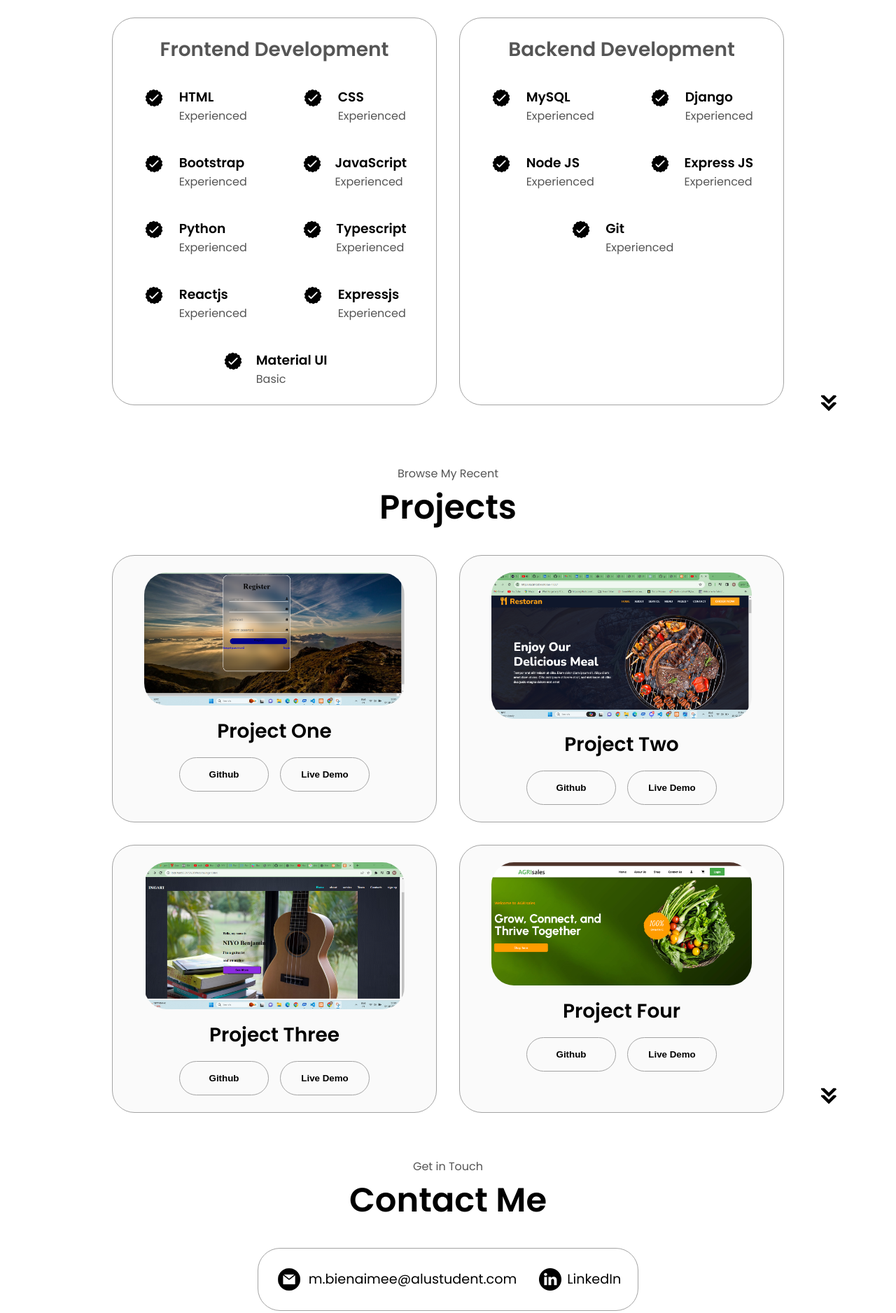
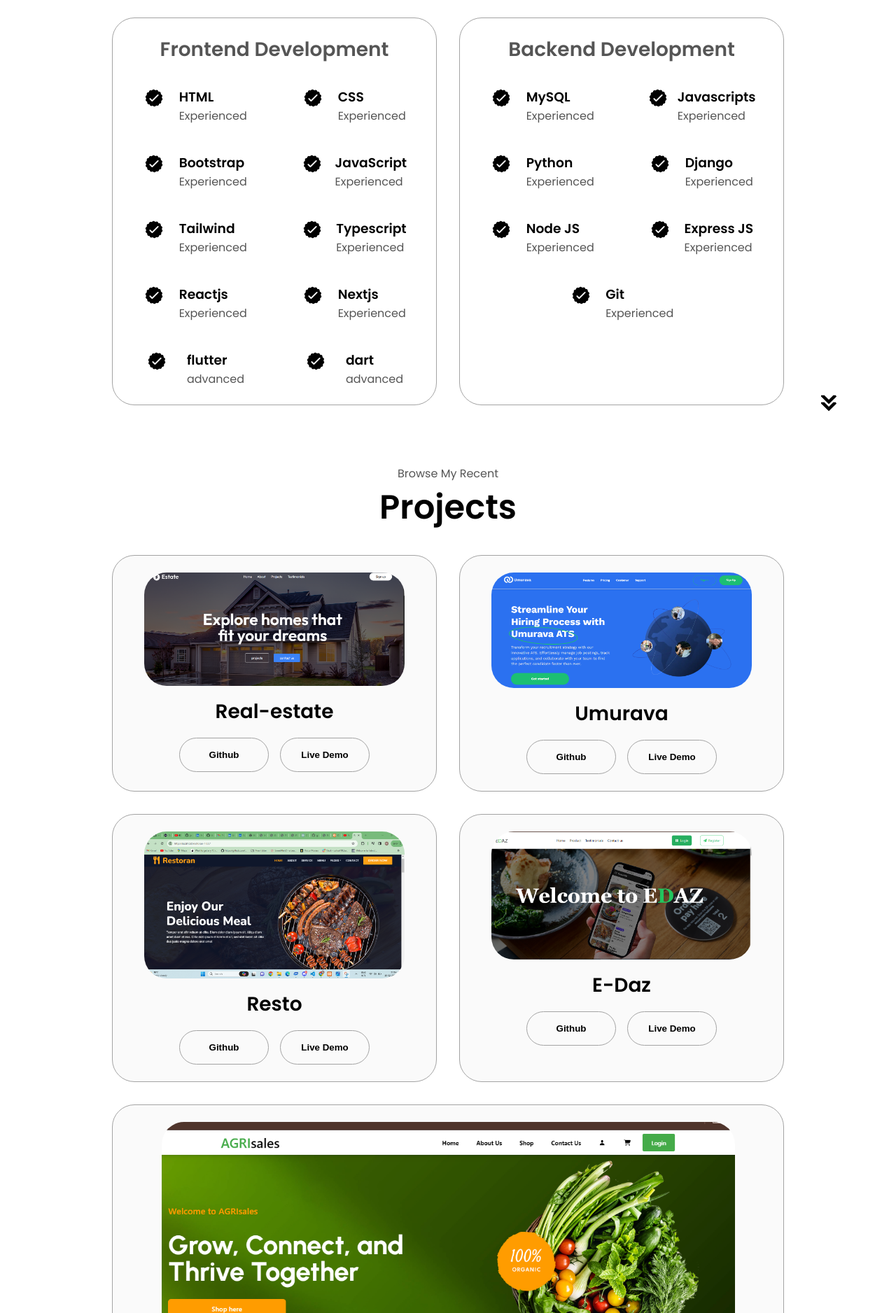
Before and after one commit to mbienaimee/Resume, a plain HTML site: page index.html in a window 1280 px wide. Shown: the part 1800-3676 px from the top of the page at 70% size. Drawn offline with Linux system fonts and the light colour scheme; files whose address does not match are found by name.

Commit message:
portifolio update

```diff
--- a/index.html
+++ b/index.html
@@ -47,7 +47,7 @@
         <div class="btn-container">
           <button
             class="btn btn-color-2"
-            onclick="window.open('/Resume.pdf')"
+            onclick="window.open('/resume1.pdf')"
           >
             Download CV
           </button>
@@ -95,7 +95,7 @@
                 class="icon"
               />
               <h3>Experience</h3>
-              <p>6 months <br />Fullstack</p>
+              <p>1+ year <br />Fullstack</p>
             </div>
             <div class="details-container">
               <img
@@ -176,17 +176,18 @@
                   <p>Experienced</p>
                 </div>
               </article>
-              <article>
+                <article>
                 <img
                   src="./assets/checkmark.png"
                   alt="Experience icon"
                   class="icon"
                 />
                 <div>
-                  <h3>Python</h3>
+                  <h3>Tailwind</h3>
                   <p>Experienced</p>
                 </div>
               </article>
+
               <article>
                 <img
                   src="./assets/checkmark.png"
@@ -216,7 +217,7 @@
                   class="icon"
                 />
                 <div>
-                  <h3>Expressjs</h3>
+                  <h3>Nextjs</h3>
                   <p>Experienced</p>
                 </div>
               </article>
@@ -227,8 +228,19 @@
                   class="icon"
                 />
                 <div>
-                  <h3>Material UI</h3>
-                  <p>Basic</p>
+                  <h3>flutter</h3>
+                  <p>advanced</p>
+                </div>
+              </article>
+                <article>
+                <img
+                  src="./assets/checkmark.png"
+                  alt="Experience icon"
+                  class="icon"
+                />
+                <div>
+                  <h3>dart</h3>
+                  <p>advanced</p>
                 </div>
               </article>
             </div>
@@ -244,6 +256,30 @@
                 />
                 <div>
                   <h3>MySQL</h3>
+                  <p>Experienced</p>
+                </div>
+              </article>
+
+                <article>
+                <img
+                  src="./assets/checkmark.png"
+                  alt="Experience icon"
+                  class="icon"
+                />
+                <div>
+                  <h3>Javascripts</h3>
+                  <p>Experienced</p>
+                </div>
+              </article>
+
+                 <article>
+                <img
+                  src="./assets/checkmark.png"
+                  alt="Experience icon"
+                  class="icon"
+                />
+                <div>
+                  <h3>Python</h3>
                   <p>Experienced</p>
                 </div>
               </article>
@@ -306,69 +342,124 @@
     <section id="projects">
       <p class="section__text__p1">Browse My Recent</p>
       <h1 class="title">Projects</h1>
+
+
+
+
+
+
+
+
+
+
+
       <div class="experience-details-container">
         <div class="about-containers">
-          <div class="details-container color-container">
+
+           <div class="details-container color-container">
             <div class="article-container">
               <img
-                src="./assets/validimage.png"
-                alt="Project 1"
+                src="./assets/real estate.png"
+                alt="Real-estate"
                 class="project-img"
               />
             </div>
-            <h2 class="experience-sub-title project-title">Project One</h2>
+            <h2 class="experience-sub-title project-title">Real-estate</h2>
             <div class="btn-container">
               <button
                 class="btn btn-color-2 project-btn"
-                onclick="location.href='https://github.com/mbienaimee/crude_application'"
+                onclick="location.href='https://github.com/mbienaimee/Real-estate'"
               >
                 Github
               </button>
               <button
                 class="btn btn-color-2 project-btn"
-                onclick="location.href='https://github.com/mbienaimee/crude_application'"
+                onclick="location.href='https://github.com/mbienaimee/Real-estate'"
               >
                 Live Demo
               </button>
             </div>
           </div>
+
+
+
+
+
           <div class="details-container color-container">
             <div class="article-container">
               <img
-                src="./assets/rest.png"
-                alt="Project 2"
+                src="./assets/umurava.png"
+                alt="Umurava"
                 class="project-img"
               />
             </div>
-            <h2 class="experience-sub-title project-title">Project Two</h2>
+            <h2 class="experience-sub-title project-title">Umurava</h2>
             <div class="btn-container">
               <button
                 class="btn btn-color-2 project-btn"
-                onclick="location.href='https://github.com/mbienaimee/Resto-website'"
+                onclick="location.href='https://github.com/Umurava/umurava-ats-frontend'"
               >
                 Github
               </button>
               <button
                 class="btn btn-color-2 project-btn"
-                onclick="location.href='https://github.com/mbienaimee/Resto-website'"
+                onclick="location.href='https://github.com/Umurava/umurava-ats-frontend'"
               >
                 Live Demo
               </button>
             </div>
           </div>
+
+
+
+
+
+
+
           <div class="details-container color-container">
             <div class="article-container">
               <img
-                src="./assets/Screenshot 2023-10-04 112015.png"
+                src="./assets/rest.png"
+                alt="E-Daz"
+                class="project-img"
+              />
+            </div>
+            <h2 class="experience-sub-title project-title">Resto</h2>
+            <div class="btn-container">
+              <button
+                class="btn btn-color-2 project-btn"
+                onclick="location.href='https://github.com/mbienaimee/E-Daz'"
+              >
+                Github
+              </button>
+              <button
+                class="btn btn-color-2 project-btn"
+                onclick="location.href='https://github.com/mbienaimee/E-Daz'"
+              >
+                Live Demo
+              </button>
+            </div>
+          </div>
+
+
+
+
+
+
+
+          <div class="details-container color-container">
+            <div class="article-container">
+              <img
+                src="./assets/edaz.png"
                 alt="Project 3"
                 class="project-img"
               />
             </div>
-            <h2 class="experience-sub-title project-title">Project Three</h2>
+            <h2 class="experience-sub-title project-title">E-Daz</h2>
             <div class="btn-container">
               <button
                 class="btn btn-color-2 project-btn"
-                onclick="location.href='https://github.com/mbienaimee/Resto-website'"
+                onclick="location.href='https://github.com/mbienaimee/E-Daz'"
               >
                 Github
               </button>
@@ -389,7 +480,7 @@
                 class="project-img"
               />
             </div>
-            <h2 class="experience-sub-title project-title">Project Four</h2>
+            <h2 class="experience-sub-title project-title">Agri-sales</h2>
             <div class="btn-container">
               <button
                 class="btn btn-color-2 project-btn"
@@ -425,7 +516,7 @@
             alt="Email icon"
             class="icon contact-icon email-icon"
           />
-          <p><a href="mailto:examplemail@gmail.com">m.bienaimee@alustudent.com</a></p>
+          <p><a href="mailto:bienaimeemariereine@gmail.com">bienaimeemariereine@gmail.com</a></p>
         </div>
         <div class="contact-info-container">
           <img
```
Also changed, not shown: assets/edaz.png (added), assets/huza.PNG (added), assets/real estate.png (added), assets/umurava.png (added), 1 other file.
